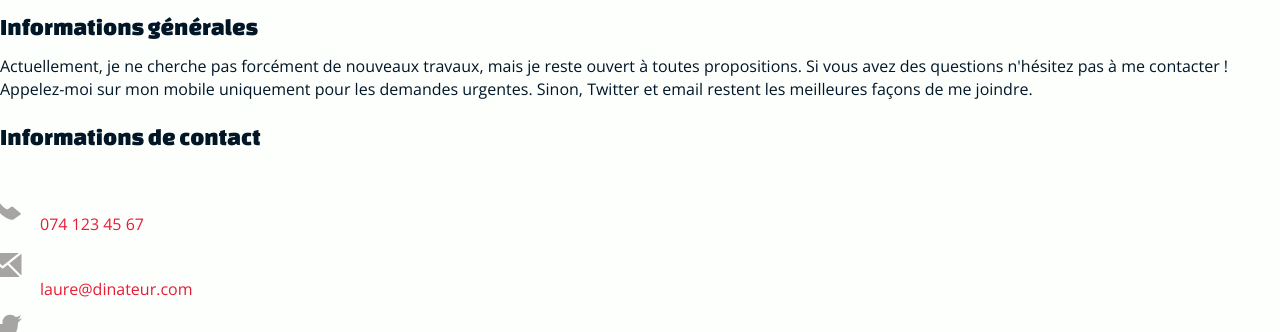
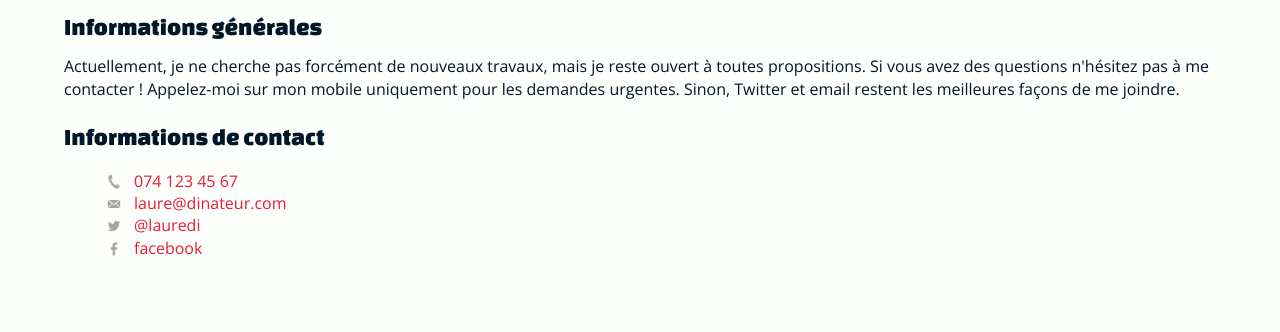
Before and after one commit to esig-jura/b053-laure-dinateur-MaelleHugueninDezot, a plain HTML site: page contact.html in a window 1280 px wide. Shown: the part 211-543 px from the top of the page. Drawn offline with Linux system fonts and the light colour scheme.

Commit message:
fin partie 2 et début partie 3

```diff
--- a/css/main.css
+++ b/css/main.css
@@ -43,6 +43,10 @@ body {
     color: #011627;
     background-color: #fdfffc;
     margin: 0;
+}
+
+main {
+    margin:0 5%;
 }
 
 img {
@@ -171,21 +175,30 @@ footer ul img:hover{
 }
 .page-contact .infos-contact ul li{
     list-style-type: none;
+    background-repeat: no-repeat;
     background-size: 20px 20px;
+    background-position: 0 2px;
+    padding : 0 0 0 30px;
 }
 
 .page-contact .infos-contact .phone{
-    list-style-image: url(../img/phone.png);
+    background-image: url(../img/phone.png);
 }
 
 .page-contact .infos-contact .mail{
-    list-style-image: url(../img/mail.png);
+    background-image: url(../img/mail.png);
 }
 
 .page-contact .infos-contact .twitter{
-    list-style-image: url(../img/twitter.png);
+    background-image: url(../img/twitter.png);
 }
 
 .page-contact .infos-contact .facebook{
-    list-style-image: url(../img/facebook.png);
+    background-image: url(../img/facebook.png);
 }
+
+
+
+/******************************************
+                Page Accueil
+******************************************/
```
Also changed, not shown: index.html (+30 -2 lines).
